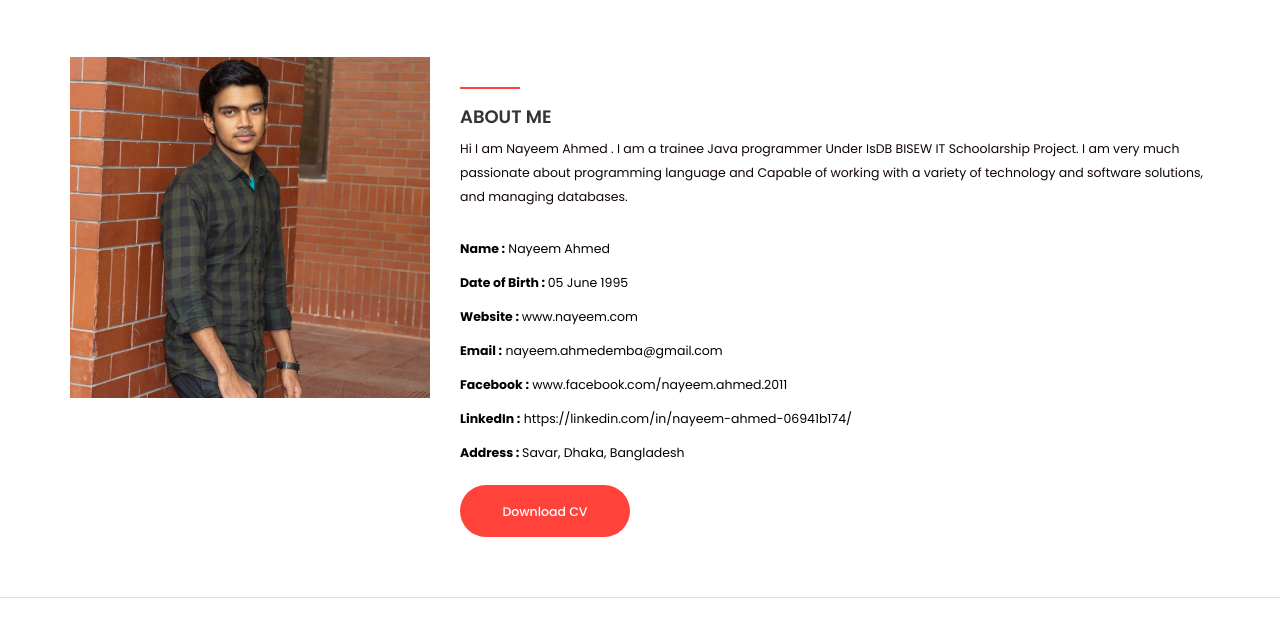
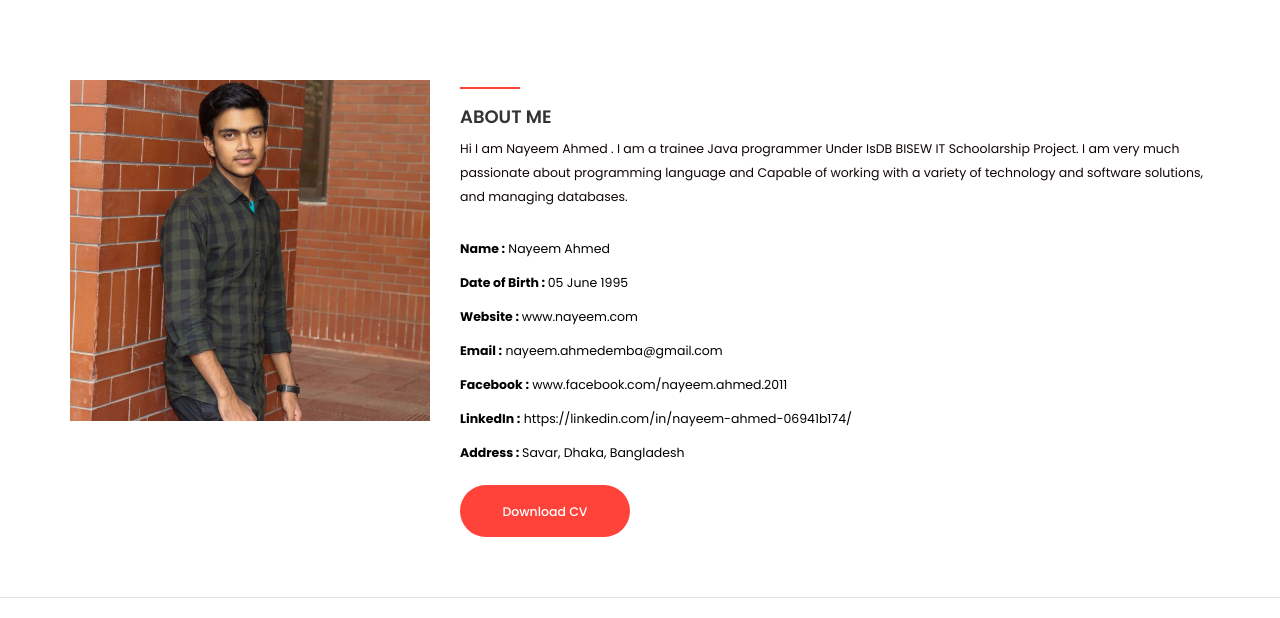
Before and after one commit to nayeem202/nayeem202.github.io, a plain HTML site: page index.html in a window 1280 px wide. Shown: the part 803-1421 px from the top of the page. Drawn offline with Linux system fonts and the light colour scheme.

Commit message:
Update index.html

```diff
--- a/index.html
+++ b/index.html
@@ -138,7 +138,7 @@
                 <div class="container">
                     <div class="row">
                         <!-- Profile Image -->
-                        <div class="col-md-4 profile">
+                        <div class="col-md-4 profile"> <br />
                             <img src="images/profile.jpg"  alt="">
                         </div>
                          <!-- About Information -->
```
